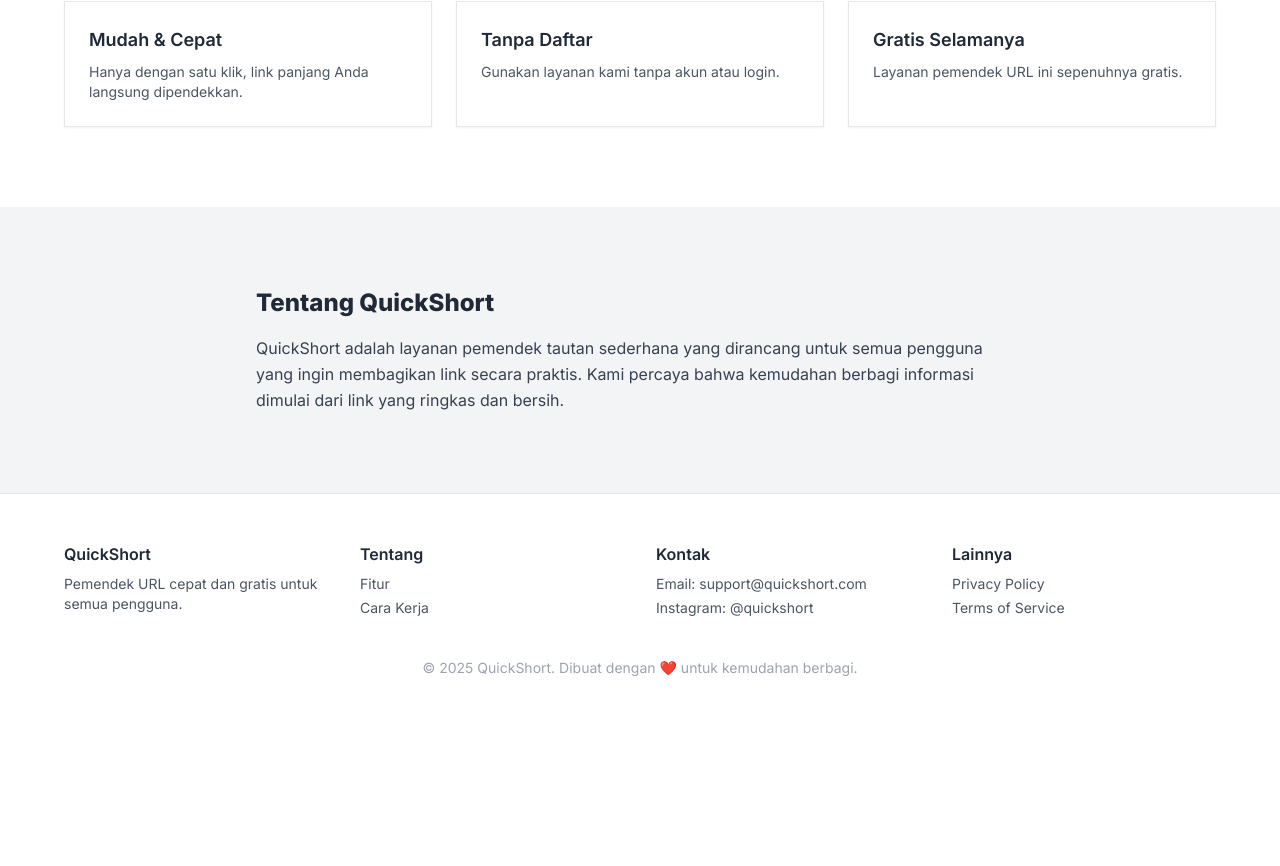
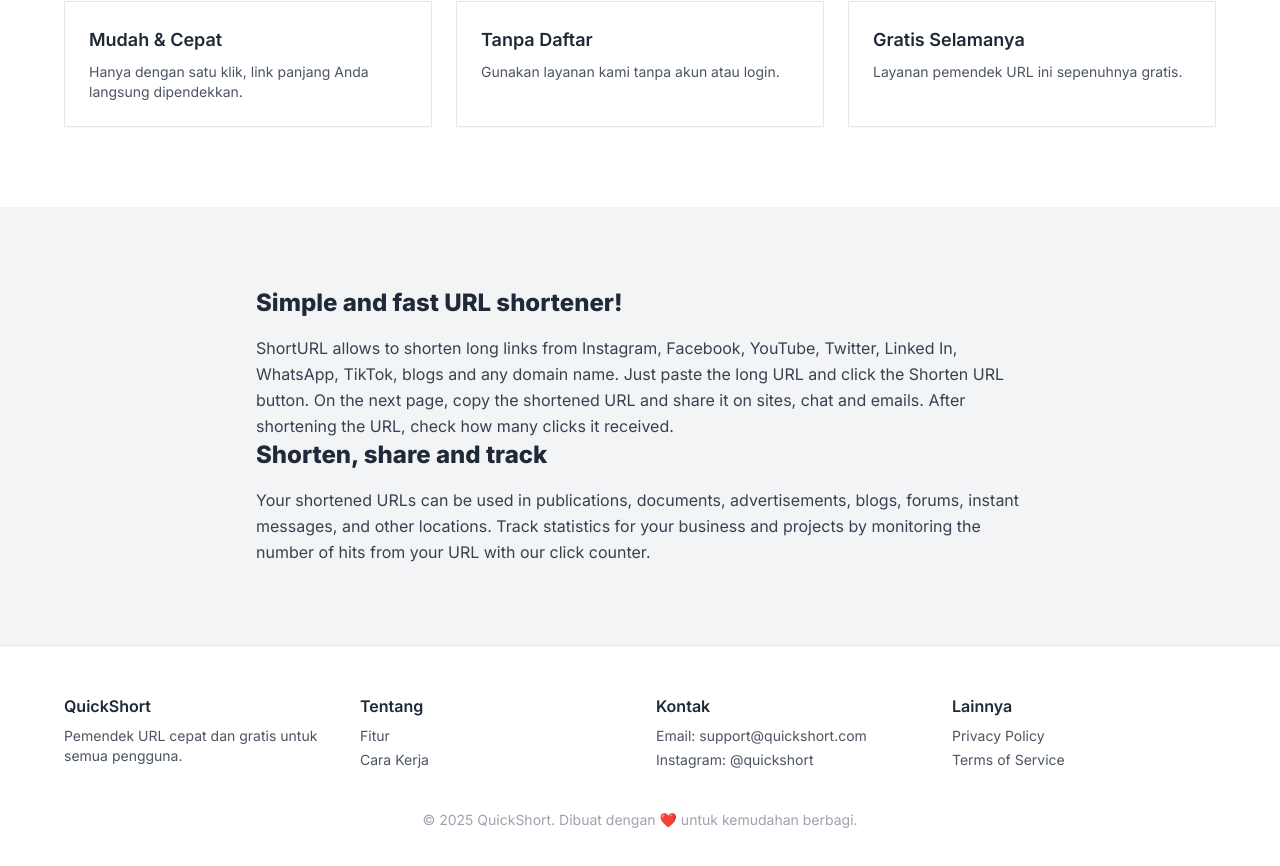
Before and after one commit to hyein89/my-url-landing, a Next.js app: page / in a window 1280 px wide. Shown: the part 683-1549 px from the top of the page. Before the commit the page ends 1409 px from the top, so only its background shows below. Built offline with nearby package versions, Linux system fonts and the light colour scheme.

Commit message:
Update page.tsx

```diff
--- a/app/page.tsx
+++ b/app/page.tsx
@@ -62,11 +62,15 @@ export default function Home() {
       {/* Tentang */}
       <section id="about" className="px-4 py-20 bg-gray-100">
         <div className="max-w-3xl mx-auto">
-          <h3 className="text-2xl font-bold mb-4">Tentang QuickShort</h3>
+          <h3 className="text-2xl font-bold mb-4">Simple and fast URL shortener!</h3>
           <p className="text-gray-700 text-base leading-relaxed">
-            QuickShort adalah layanan pemendek tautan sederhana yang dirancang untuk semua pengguna
-            yang ingin membagikan link secara praktis. Kami percaya bahwa kemudahan berbagi informasi
-            dimulai dari link yang ringkas dan bersih.
+            ShortURL allows to shorten long links from Instagram, Facebook, YouTube, Twitter, Linked In, WhatsApp, TikTok, blogs and any domain name. Just paste the long URL and click the Shorten URL button. On the next page, copy the shortened URL and share it on sites, chat and emails. After shortening the URL, check how many clicks it received.
+          </p>
+        </div>
+        <div className="max-w-3xl mx-auto">
+          <h3 className="text-2xl font-bold mb-4">Shorten, share and track</h3>
+          <p className="text-gray-700 text-base leading-relaxed">
+            Your shortened URLs can be used in publications, documents, advertisements, blogs, forums, instant messages, and other locations. Track statistics for your business and projects by monitoring the number of hits from your URL with our click counter.
           </p>
         </div>
       </section>
```
